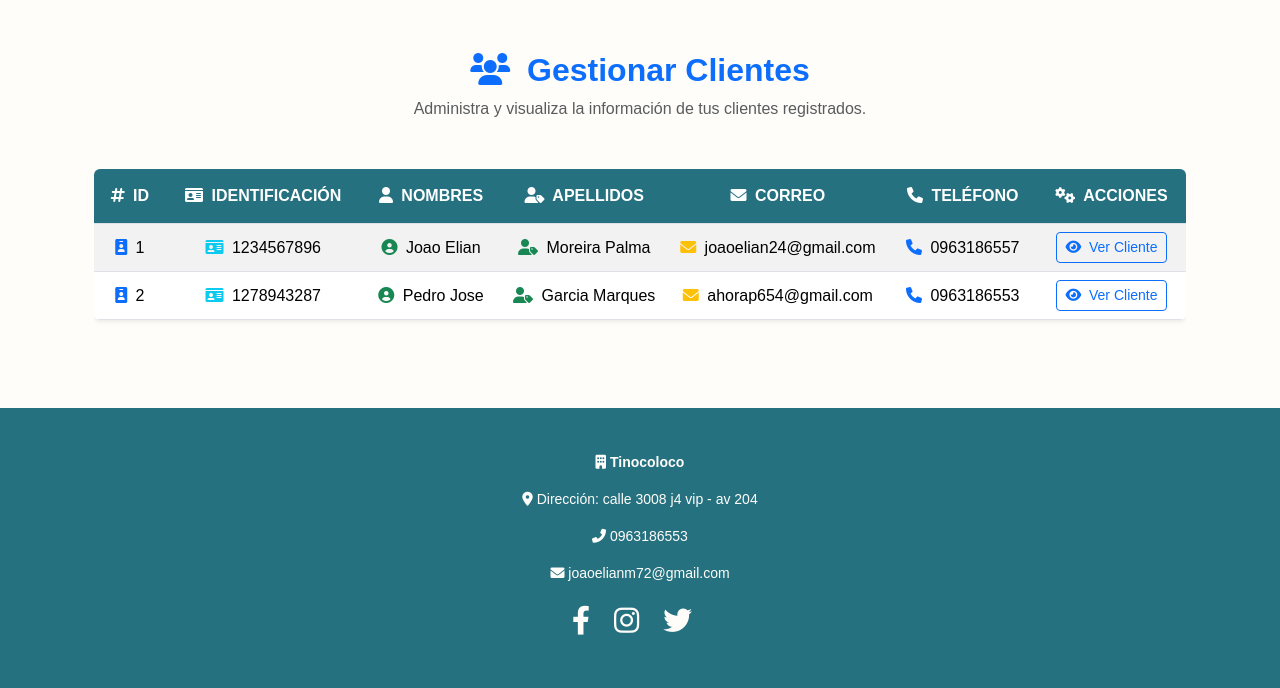
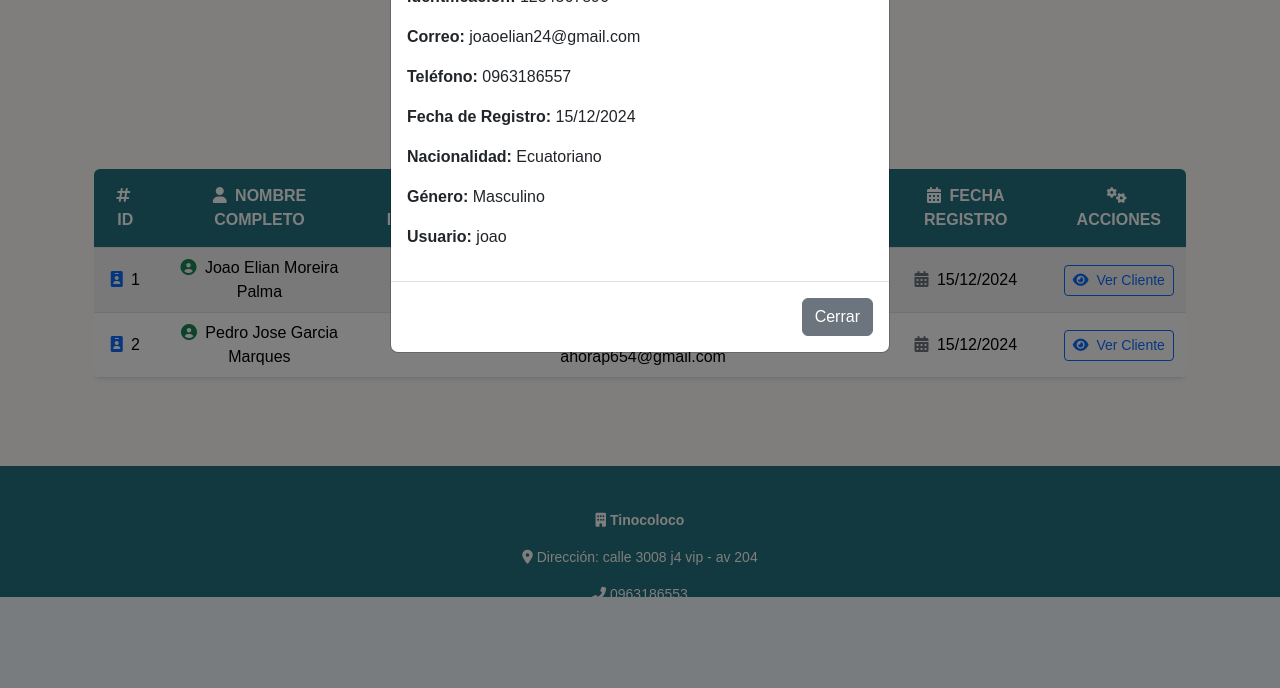
Before and after one commit to joaoelian204/gestor_eventos, a Django app: a page that uses apps/dueño/templates/dueño/gestionar_clientes.html in a window 1280 px wide, after a click on "Ver Cliente". Shown: the part 203-891 px from the top of the page. After the commit the page ends 800 px from the top, so only its background shows below. Run offline with Django 4.2, Linux system fonts and the light colour scheme; data comes from the database, SQL or seed files in the repository.

Commit message:
Update gestionar_clientes.html

```diff
--- a/apps/dueño/templates/dueño/gestionar_clientes.html
+++ b/apps/dueño/templates/dueño/gestionar_clientes.html
@@ -28,11 +28,11 @@
             <thead class="bg-gradient text-white text-center" style="background: linear-gradient(135deg, #2575fc, #6a11cb);">
                 <tr>
                     <th scope="col"><i class="fas fa-hashtag me-1"></i> ID</th>
+                    <th scope="col"><i class="fas fa-user me-1"></i> Nombre Completo</th>
                     <th scope="col"><i class="fas fa-id-card me-1"></i> Identificación</th>
-                    <th scope="col"><i class="fas fa-user me-1"></i> Nombres</th>
-                    <th scope="col"><i class="fas fa-user-tag me-1"></i> Apellidos</th>
                     <th scope="col"><i class="fas fa-envelope me-1"></i> Correo</th>
                     <th scope="col"><i class="fas fa-phone me-1"></i> Teléfono</th>
+                    <th scope="col"><i class="fas fa-calendar-alt me-1"></i> Fecha Registro</th>
                     <th scope="col"><i class="fas fa-cogs me-1"></i> Acciones</th>
                 </tr>
             </thead>
@@ -41,20 +41,59 @@
                 {% for cliente in clientes %}
                     <tr>
                         <td><i class="fas fa-id-badge me-1 text-primary"></i> {{ cliente.id }}</td>
+                        <td><i class="fas fa-user-circle me-1 text-success"></i> {{ cliente.nombres }} {{ cliente.apellidos }}</td>
                         <td><i class="fas fa-id-card me-1 text-info"></i> {{ cliente.identificacion }}</td>
-                        <td><i class="fas fa-user-circle me-1 text-success"></i> {{ cliente.nombres }}</td>
-                        <td><i class="fas fa-user-tag me-1 text-success"></i> {{ cliente.apellidos }}</td>
                         <td><i class="fas fa-envelope me-1 text-warning"></i> {{ cliente.correo|default:"No especificado" }}</td>
                         <td><i class="fas fa-phone me-1 text-primary"></i> {{ cliente.telefono|default:"No especificado" }}</td>
+                        <td><i class="fas fa-calendar-alt me-1 text-secondary"></i> {{ cliente.fecha_registro|date:"d/m/Y" }}</td>
                         <td>
                             <button type="button" class="btn btn-outline-primary btn-sm" data-bs-toggle="modal" data-bs-target="#clienteModal{{ cliente.id }}">
                                 <i class="fas fa-eye me-1"></i> Ver Cliente
                             </button>
                         </td>
                     </tr>
+
+                    <!-- ============================
+                            Modal para Ver Cliente
+                        ============================ -->
+                    <div class="modal fade" id="clienteModal{{ cliente.id }}" tabindex="-1" aria-labelledby="clienteModalLabel{{ cliente.id }}" aria-hidden="true">
+                        <div class="modal-dialog">
+                            <div class="modal-content">
+                                <div class="modal-header">
+                                    <h5 class="modal-title" id="clienteModalLabel{{ cliente.id }}">Detalles del Cliente</h5>
+                                    <button type="button" class="btn-close" data-bs-dismiss="modal" aria-label="Close"></button>
+                                </div>
+                                <div class="modal-body text-start">
+                                    <p><strong>ID:</strong> {{ cliente.id }}</p>
+                                    <p><strong>Nombre Completo:</strong> {{ cliente.nombres }} {{ cliente.apellidos }}</p>
+                                    <p><strong>Identificación:</strong> {{ cliente.identificacion }}</p>
+                                    <p><strong>Correo:</strong> {{ cliente.correo|default:"No especificado" }}</p>
+                                    <p><strong>Teléfono:</strong> {{ cliente.telefono|default:"No especificado" }}</p>
+                                    <p><strong>Fecha de Registro:</strong> {{ cliente.fecha_registro|date:"d/m/Y" }}</p>
+                                    <p><strong>Nacionalidad:</strong> {{ cliente.nacionalidad|default:"No especificado" }}</p>
+                                    <p><strong>Género:</strong>
+                                        {% if cliente.genero == 'M' %}
+                                            Masculino
+                                        {% elif cliente.genero == 'F' %}
+                                            Femenino
+                                        {% elif cliente.genero == 'O' %}
+                                            Otro
+                                        {% else %}
+                                            No especificado
+                                        {% endif %}
+                                    </p>
+                                    <p><strong>Usuario:</strong> {{ cliente.usuario.username }}</p>
+                                </div>
+                                <div class="modal-footer">
+                                    <button type="button" class="btn btn-secondary" data-bs-dismiss="modal">Cerrar</button>
+                                </div>
+                            </div>
+                        </div>
+                    </div>
+
                 {% empty %}
                     <tr>
-                        <td colspan="7" class="text-center py-4 text-muted">
+                        <td colspan="6" class="text-center py-4 text-muted">
                             <i class="fas fa-exclamation-circle me-2 fa-2x text-warning"></i> No hay clientes disponibles.
                         </td>
                     </tr>
@@ -63,50 +102,25 @@
         </table>
     </div>
 
-    <!-- ============================
-            Controles de Paginación
-        ============================ -->
-    {% if clientes.has_other_pages %}
-        <nav aria-label="Paginación">
-            <div class="d-flex justify-content-center align-items-center mt-4">
-
-                <!-- Botón Anterior -->
-                {% if clientes.has_previous %}
-                    <a class="btn btn-outline-primary rounded-circle shadow-sm me-2" href="?page={{ clientes.previous_page_number }}" style="width: 40px; height: 40px;">
-                        <i class="fas fa-chevron-left"></i>
-                    </a>
-                {% endif %}
-
-                <!-- Números de Página -->
-                <ul class="pagination mb-0">
-                    {% for num in clientes.paginator.page_range %}
-                        {% if clientes.number == num %}
-                            <li class="page-item active">
-                                <span class="page-link rounded-pill shadow-sm">{{ num }}</span>
-                            </li>
-                        {% elif num > clientes.number|add:'-3' and num < clientes.number|add:'3' %}
-                            <li class="page-item">
-                                <a class="page-link rounded-pill shadow-sm" href="?page={{ num }}">{{ num }}</a>
-                            </li>
-                        {% endif %}
-                    {% endfor %}
-                </ul>
-
-                <!-- Botón Siguiente -->
-                {% if clientes.has_next %}
-                    <a class="btn btn-outline-primary rounded-circle shadow-sm ms-2" href="?page={{ clientes.next_page_number }}" style="width: 40px; height: 40px;">
-                        <i class="fas fa-chevron-right"></i>
-                    </a>
-                {% endif %}
-
-            </div>
-        </nav>
-    {% endif %}
-
 </div>
 
 {% endblock %}
 
 {% block extra_js %}
-<script src="{% static 'js/dueño/gestionar_clientes.js' %}"></script>
+<!-- ============================
+    Script para Cerrar Menús Desplegables
+============================ -->
+<script>
+    document.addEventListener('DOMContentLoaded', function () {
+        var dropdownItems = document.querySelectorAll('.dropdown-item');
+        dropdownItems.forEach(function (item) {
+            item.addEventListener('click', function () {
+                var dropdownToggle = document.querySelector('.dropdown-toggle.show');
+                if (dropdownToggle) {
+                    dropdownToggle.click();
+                }
+            });
+        });
+    });
+</script>
 {% endblock %}
```
